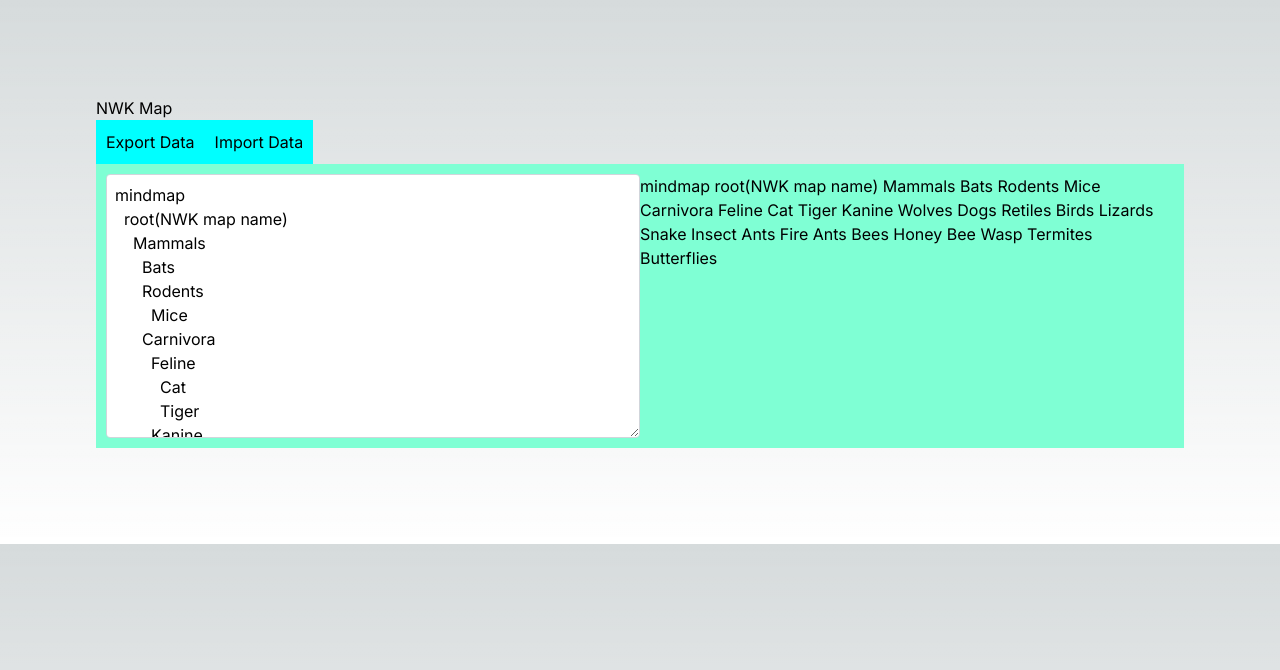
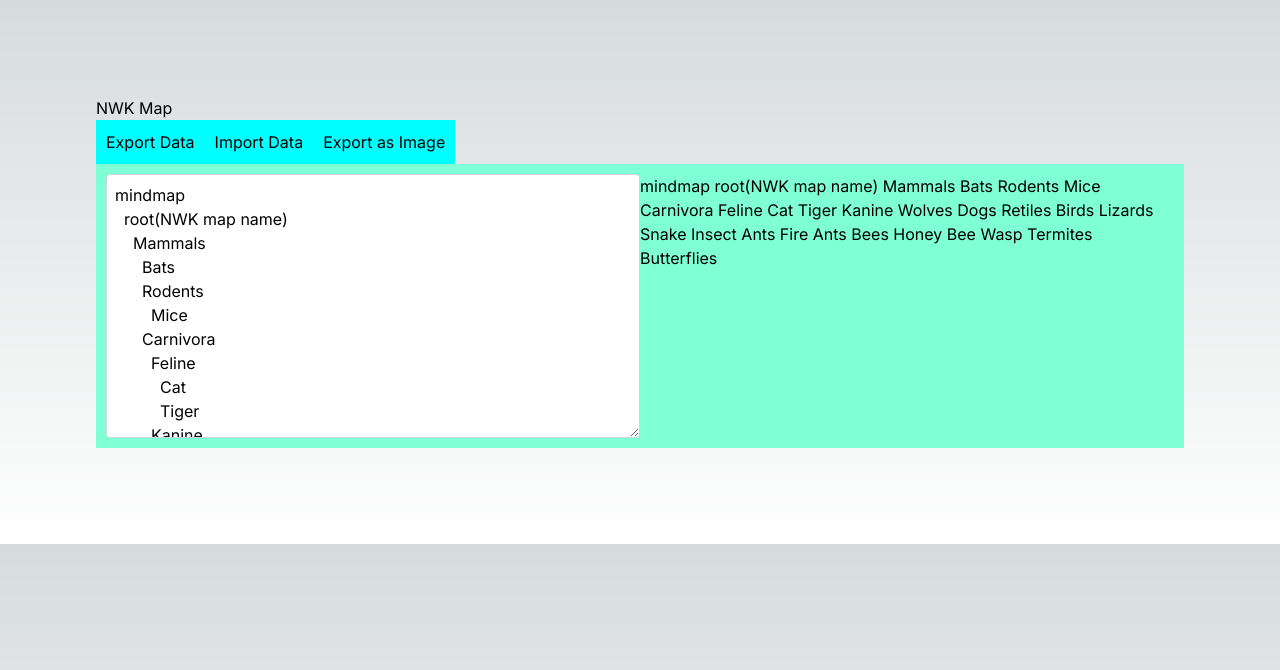
Before and after one commit to RisingSatalite/NWKmap, a Next.js app: page / in a window 1280 px wide. Shown: the top 670 px of the page. Built offline with nearby package versions, Linux system fonts and the light colour scheme.

Commit message:
Update mermaideditor.js
add the button, so that the function can be used

```diff
--- a/src/components/mermaideditor.js
+++ b/src/components/mermaideditor.js
@@ -363,6 +363,7 @@ export default function Editor() {
             id="fileInput"
           />
           <button onClick={() => document.getElementById('fileInput').click()}>Import Data</button>
+          <button onClick={exportImage}>Export as Image</button>
         </div>
         <div class="full flex justify-center">
             <span class="half flex-1">
```
